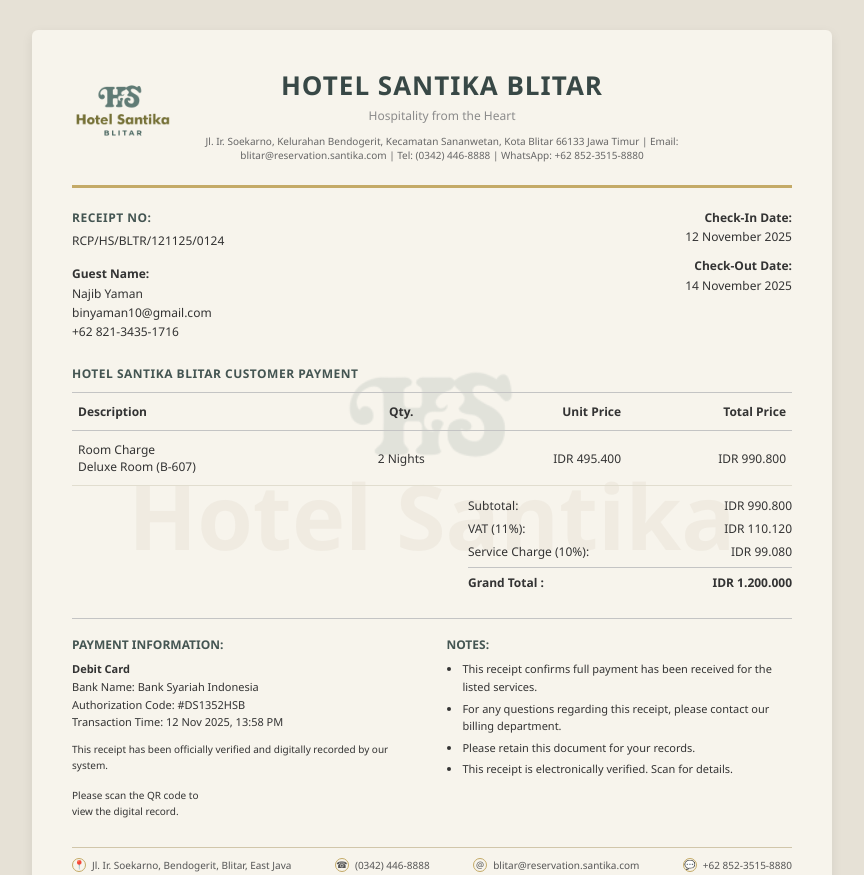
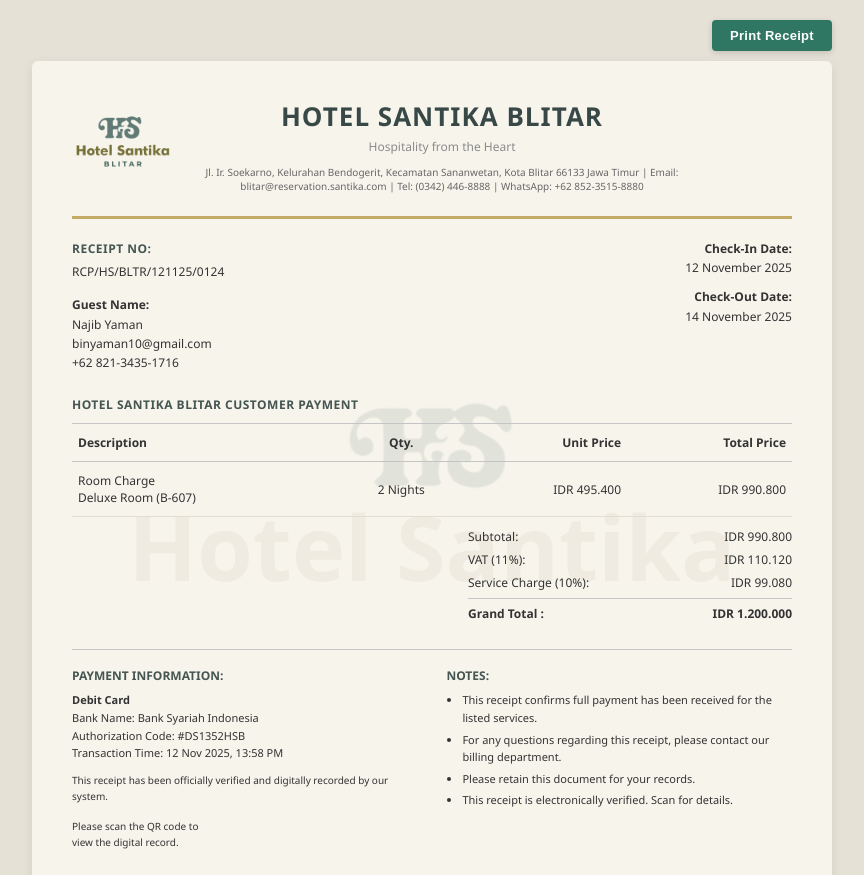
Before and after one commit to amadyn/E-Receipt-Hotel-Santika-Blitar, a plain HTML site: page index.html in a window 1280 px wide. Shown: the top 875 px of the page, without its empty margins (208-1072 px from the left). Drawn offline with Linux system fonts and the light colour scheme.

Commit message:
index.html

```diff
--- a/index.html
+++ b/index.html
@@ -16,9 +16,42 @@
       color: #333;
     }
 
+    /* BAR TOMBOL PRINT */
+    .print-bar {
+      width: 800px;
+      margin: 20px auto 0;
+      display: flex;
+      justify-content: flex-end;
+    }
+
+    .print-btn {
+      padding: 8px 18px;
+      border-radius: 4px;
+      border: none;
+      background: #2f7763;
+      color: #fff;
+      font-size: 13px;
+      cursor: pointer;
+      font-weight: 600;
+      letter-spacing: 0.3px;
+      box-shadow: 0 2px 6px rgba(0,0,0,0.15);
+      transition: transform 0.1s ease, box-shadow 0.1s ease, background 0.15s ease;
+    }
+
+    .print-btn:hover {
+      background: #245b4b;
+      transform: translateY(-1px);
+      box-shadow: 0 3px 8px rgba(0,0,0,0.2);
+    }
+
+    .print-btn:active {
+      transform: translateY(0);
+      box-shadow: 0 1px 4px rgba(0,0,0,0.15);
+    }
+
     .page {
       width: 800px;
-      margin: 30px auto;
+      margin: 10px auto 30px;
       background: #f7f4ec;
       padding: 32px 40px 40px;
       border-radius: 6px;
@@ -265,16 +298,28 @@
       body {
         background: #fff;
       }
+
       .page {
         margin: 0;
         box-shadow: none;
         border-radius: 0;
+      }
+
+      /* Sembunyikan tombol print saat dicetak */
+      .print-bar {
+        display: none;
       }
     }
 
   </style>
 </head>
 <body>
+
+  <!-- TOMBOL PRINT -->
+  <div class="print-bar">
+    <button class="print-btn" onclick="window.print()">Print Receipt</button>
+  </div>
+
   <div class="page">
 
     <!-- LOGO WATERMARK DI ATAS TULISAN -->
@@ -420,5 +465,6 @@
     </div>
 
   </div>
+
 </body>
 </html>
```
